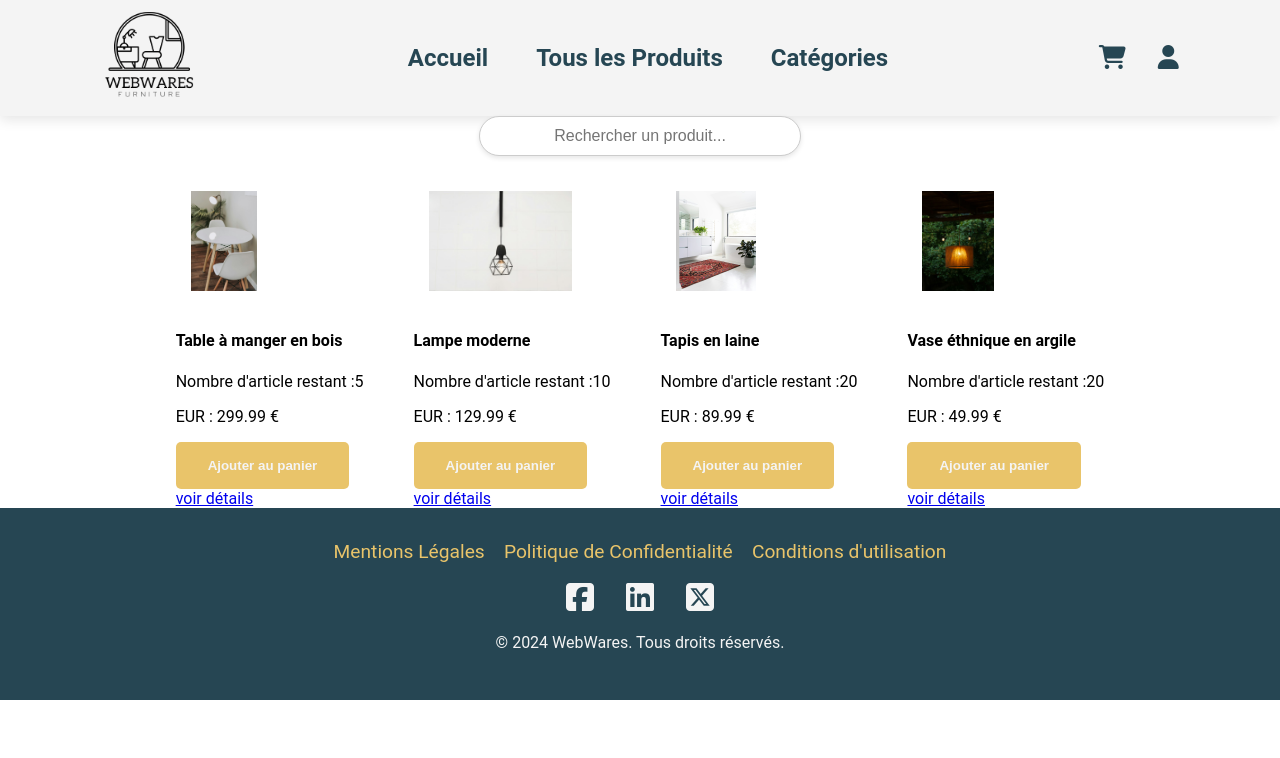
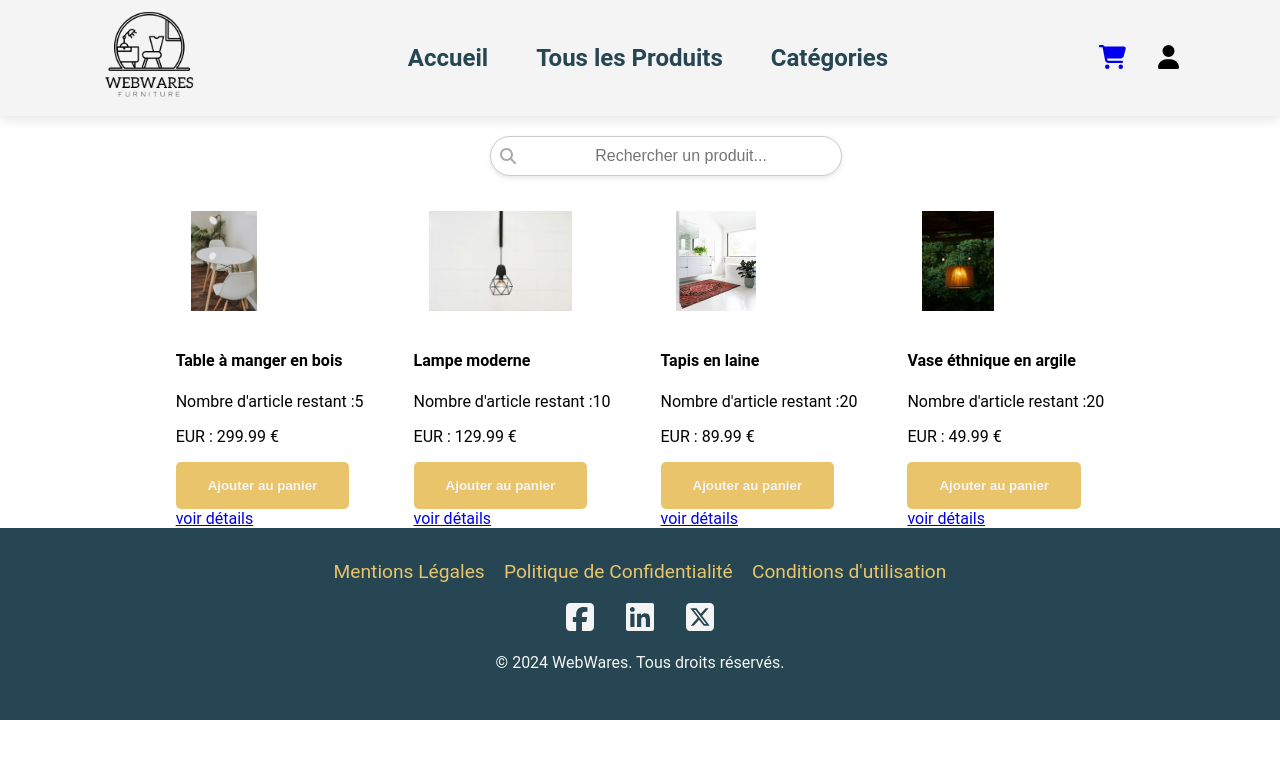
Before and after one commit to soulapj/WebWares, a Vue app: page /produit in a window 1280 px wide. Shown: the top 758 px of the page. Built offline with nearby package versions, Linux system fonts and the light colour scheme.

Commit message:
stylesearchbar

```diff
--- a/package.json
+++ b/package.json
@@ -8,6 +8,7 @@
     "lint": "vue-cli-service lint"
   },
   "dependencies": {
+    "@fortawesome/fontawesome-free": "^6.6.0",
     "core-js": "^3.8.3",
     "vue": "^3.2.13",
     "vue-router": "^4.0.3",
--- a/src/components/HeaderComponent.vue
+++ b/src/components/HeaderComponent.vue
@@ -187,7 +187,7 @@ i:hover {
 .user-menu .dropdown {
   display: none;
   text-align: center;
-  position: absolute;
+  position: absolute;/*position a gerer */
   top: 25px;
   left: -100px;
   background-color: var(--color-background);
--- a/src/components/SearchBar.vue
+++ b/src/components/SearchBar.vue
@@ -1,5 +1,9 @@
 <template>
   <div class="search-container">
+    <div class="search-bar-wrapper">
+      <!-- Icone de loupe -->
+      <i class="fas fa-search search-icon"></i>
+      <!-- Barre de recherche -->
       <input
         v-model="searchQueryLocal"
         type="text"
@@ -7,6 +11,7 @@
         class="search-bar"
         @input="onSearch"
       />
+    </div>
   </div>
 </template>
 
@@ -42,15 +47,32 @@
   display: flex;
   justify-content: center;
   margin-bottom: 20px;
+  margin-top: 20px;
+}
+
+.search-bar-wrapper {
+  position: relative;
+  width: 300px;
 }
 
 .search-bar {
+  width: 100%;
   padding: 10px;
-    width: 300px;
+  padding-left: 40px; /* Ajoute de l'espace pour l'icône */
   border-radius: 25px;
   border: 1px solid #ccc;
   box-shadow: 0px 2px 5px rgba(0, 0, 0, 0.1);
   font-size: 16px;
   text-align: center;
 }
+
+/* Icône de recherche */
+.search-icon {
+  position: absolute;
+  left: 10px;
+  top: 50%;
+  transform: translateY(-50%);
+  font-size: 16px;
+  color: #aaa;
+}
 </style>
--- a/src/main.js
+++ b/src/main.js
@@ -2,5 +2,8 @@ import { createApp } from 'vue'
 import App from './App.vue'
 import router from './router'
 import store from './store'
+import '@fortawesome/fontawesome-free/css/all.css';
+import '@fortawesome/fontawesome-free/js/all.js';
+
 
 createApp(App).use(store).use(router).mount('#app')
```
Also changed, not shown: 1 other file (tests, documents, lock files or other folders). Lines whose indentation alone changed are shown as unchanged.
